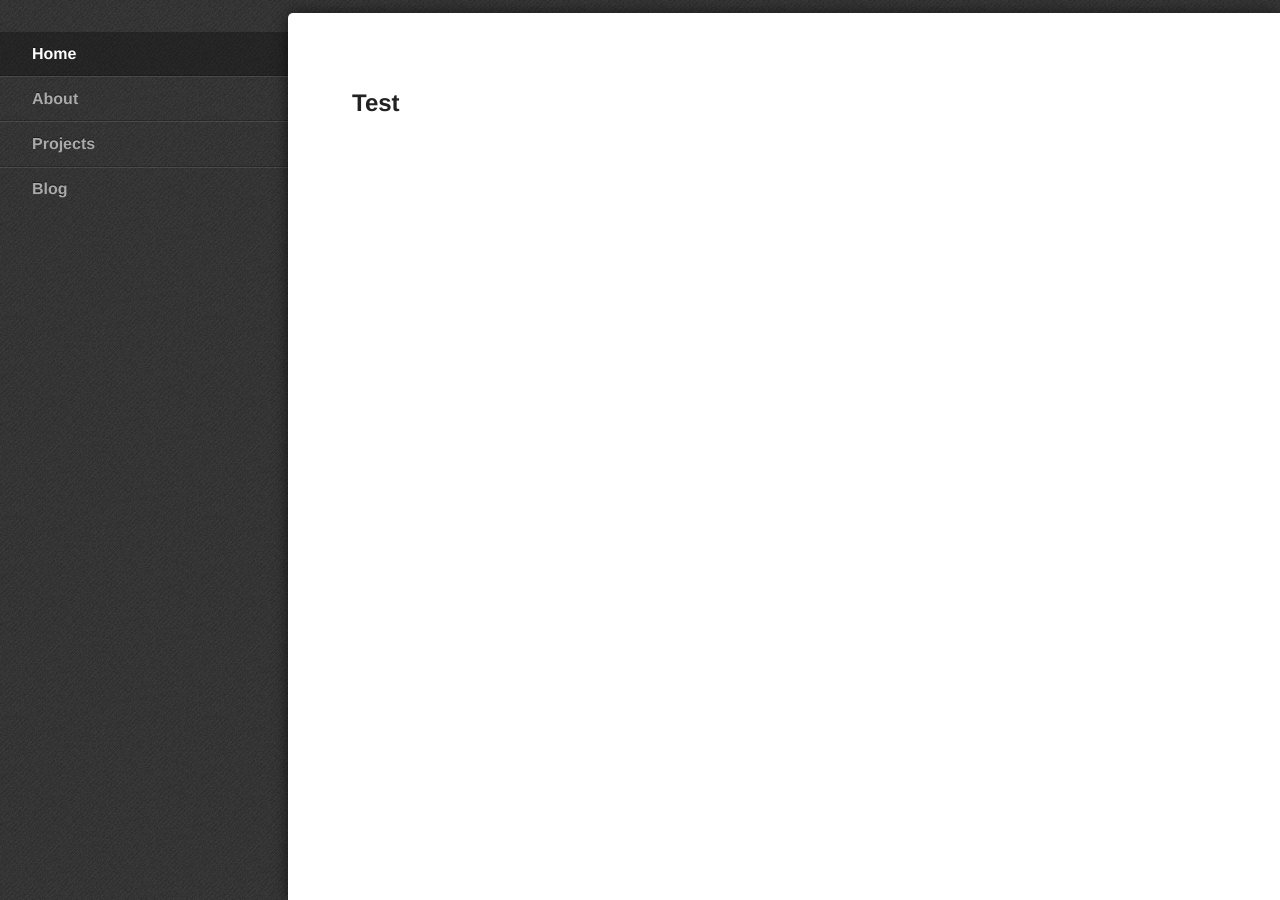
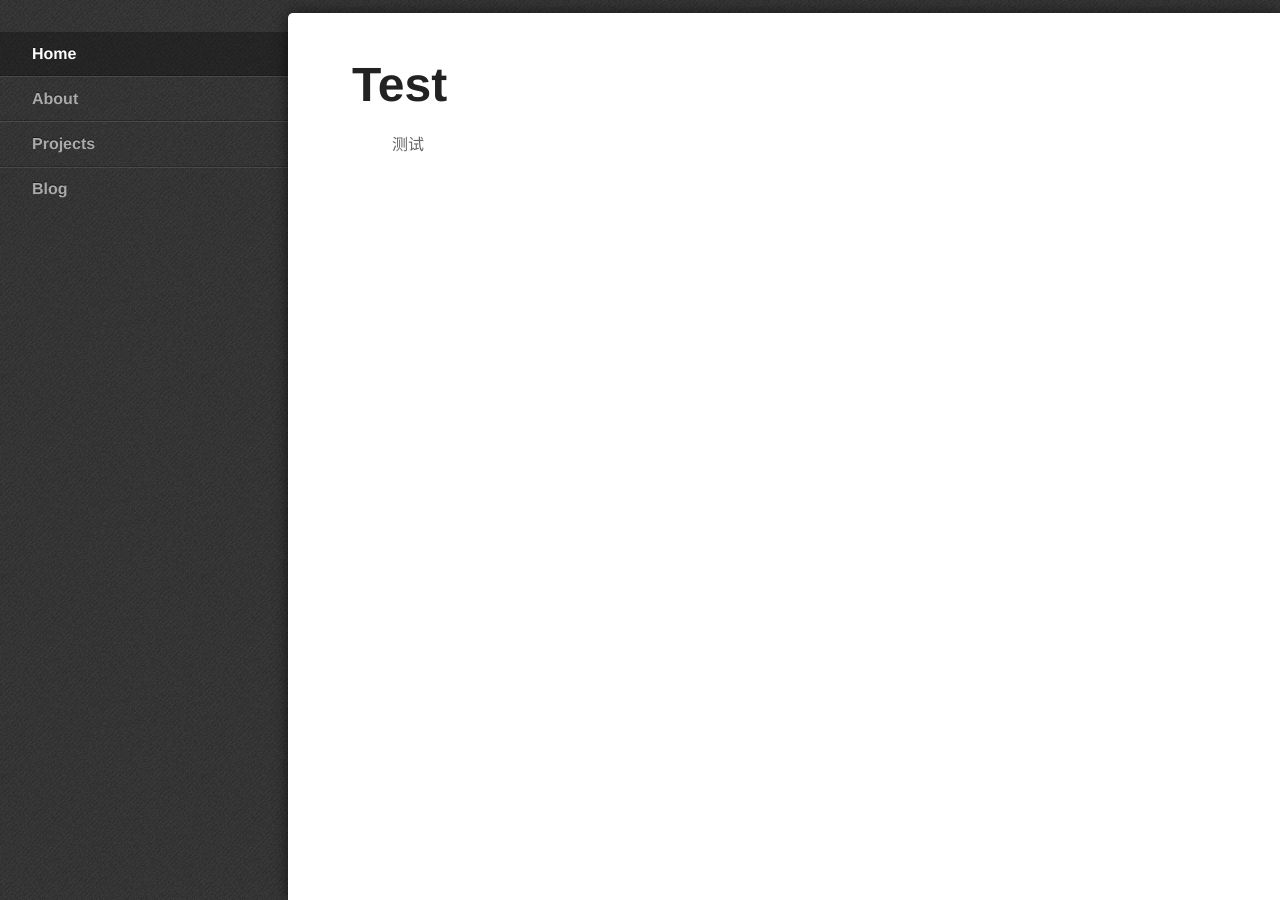
Before and after one commit to ZenoChiu/ZenoChiu.github.io, a Jekyll site: the page built from _posts/2018-05-31-test.md, in a window 1280 px wide. Built offline with Jekyll 4.4.1, drawn with Linux system fonts in a browser that asks for light colours; some web fonts are replaced.

Commit message:
测试
测试

```diff
--- a/_config.yml
+++ b/_config.yml
@@ -2,4 +2,4 @@ title: Zeno.Chiu
 email: hi@qiuzefan.com
 description: 邱泽帆等个人博客
 github_username:  ZenoChiu
-permalink: /:year/:month/:day/:title/
+permalink: /:categories/:year/:month/:day/:title/
--- a/_posts/2018-05-31-test.md
+++ b/_posts/2018-05-31-test.md
@@ -5,4 +5,5 @@ date        : 2015-05-31
 categories  : test
 ---
 
-## Test
+# Test
+> 测试
```
